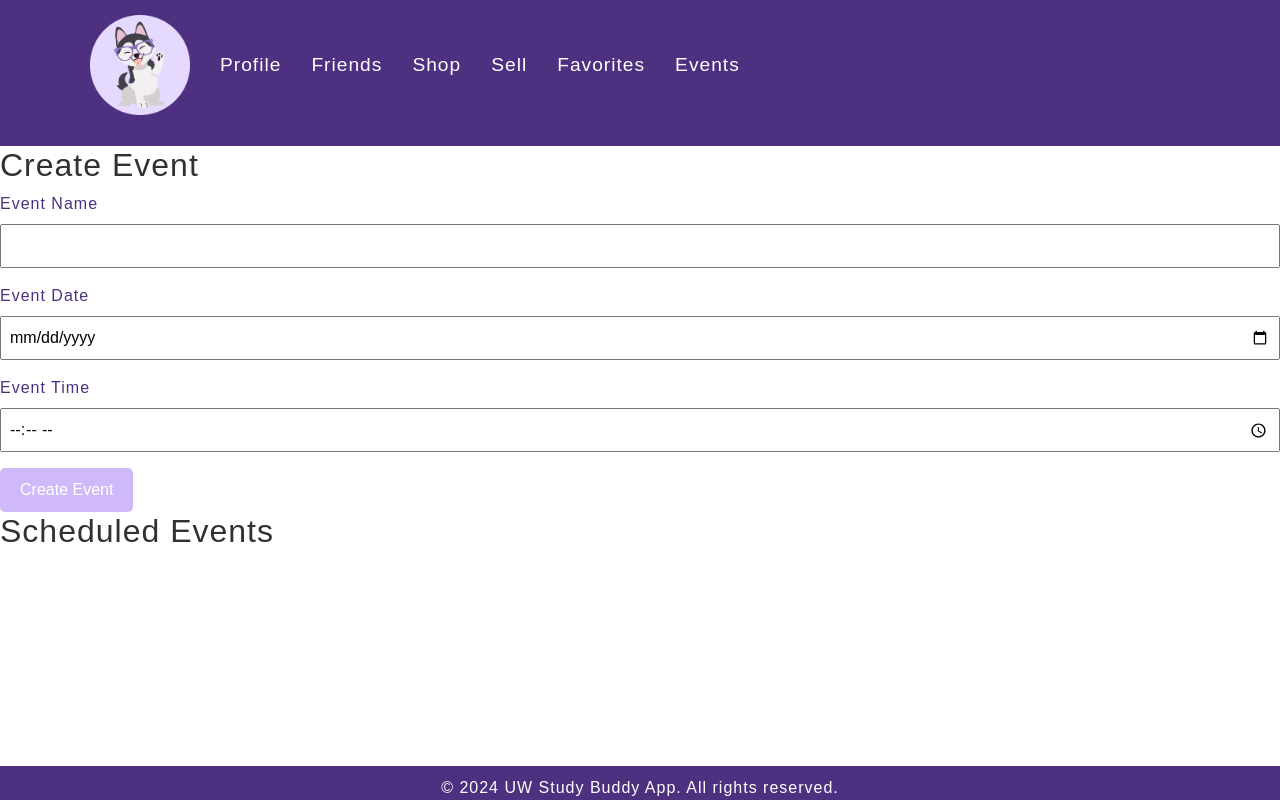
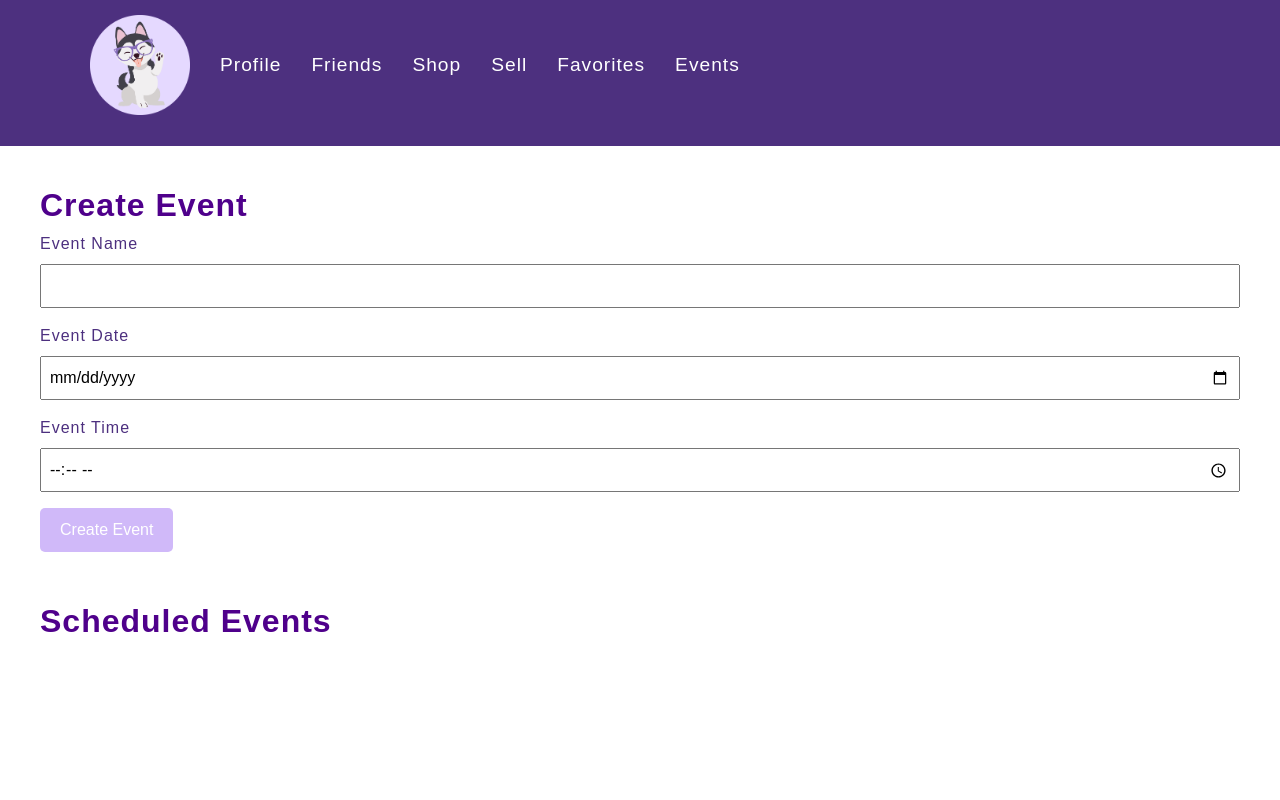
Before and after one commit to devanshidesai25/uwstudybuddy, a React (Create React App) app: page /events in a window 1280 px wide. Shown: the top 800 px of the page. Built offline with nearby package versions, Linux system fonts and the light colour scheme; no server answers; the database is empty.

Commit message:
styled pages formatting

```diff
--- a/src/Friends.js
+++ b/src/Friends.js
@@ -111,7 +111,7 @@ function Friends() {
 
       <div className="friends-container">
         <section className="alumni-search">
-          <h1 className="friends-header">Find Friends!</h1>
+          <h2 className="friends-header">Find Friends!</h2>
 
           <form onSubmit={handleSubmit} className="friends-form">
             <label htmlFor="major">Major:</label>
--- a/src/Shop.js
+++ b/src/Shop.js
@@ -102,8 +102,8 @@ function Shop() {
     <div>
       <Header />
       <section id="All-Listings">
-        <h2>View Available Listings</h2>
         <section id="Filter">
+        <h2 id='listings-title'>View Available Listings</h2>
           <label htmlFor="category">Filter by Category:</label>
           <select id="category" onChange={handleDropdownChange}>
             <option value="All">All</option>
--- a/src/css/style.css
+++ b/src/css/style.css
@@ -9,6 +9,19 @@ body {
   flex-direction: column;
   min-height: 100vh;
   margin-bottom: 0;
+}
+
+.events-container, .alumni-search, #Filter {
+  padding: 40px;
+}
+
+.events-container h2, .friends-header, #listings-title {
+  font-weight: bold;
+  color:rgb(79, 0, 139)
+}
+
+.events-container button {
+  margin-bottom: 50px;
 }
 
 .menu-bar img {
@@ -490,7 +503,7 @@ button[type="goback"] {
 }
 
 .home-btns ul li {
-  width: 300px;
+  width: 270px;
   height: auto;
   margin-right: 10px;
   color: #4D307F;
```
